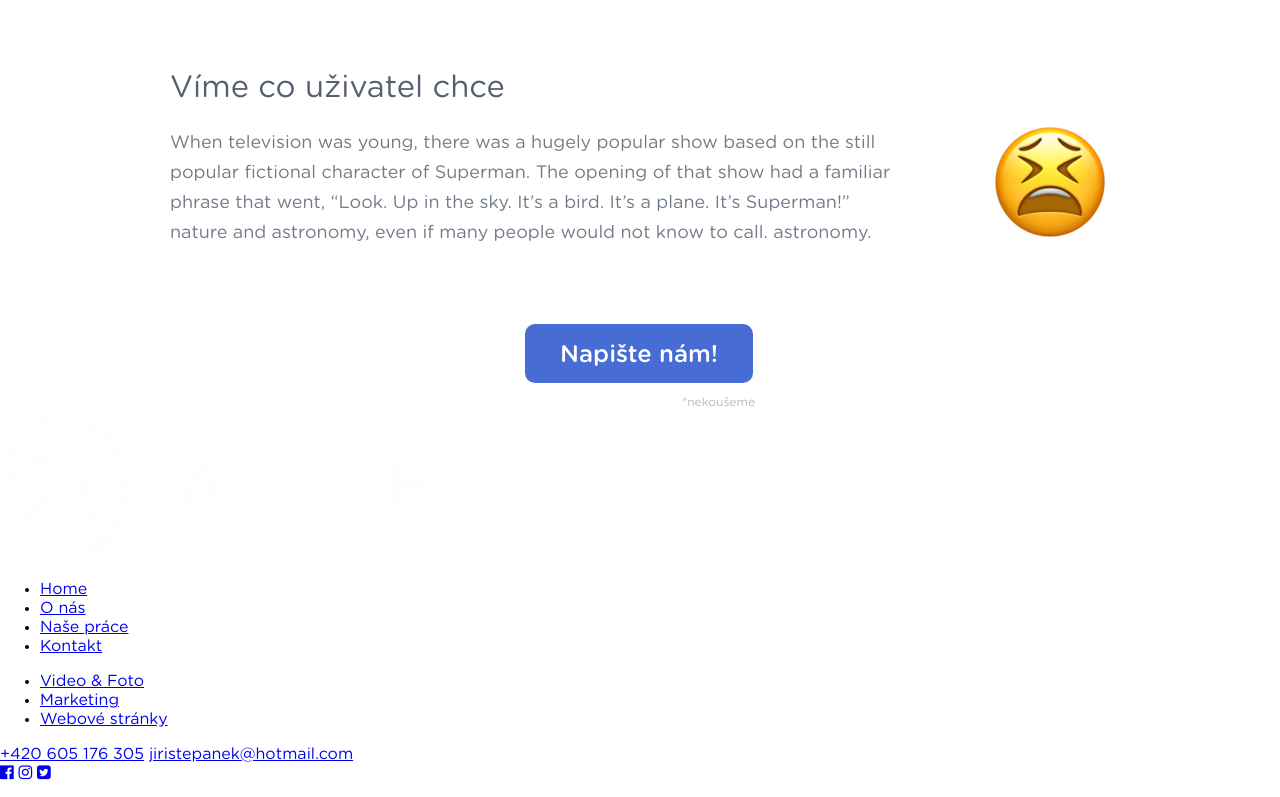
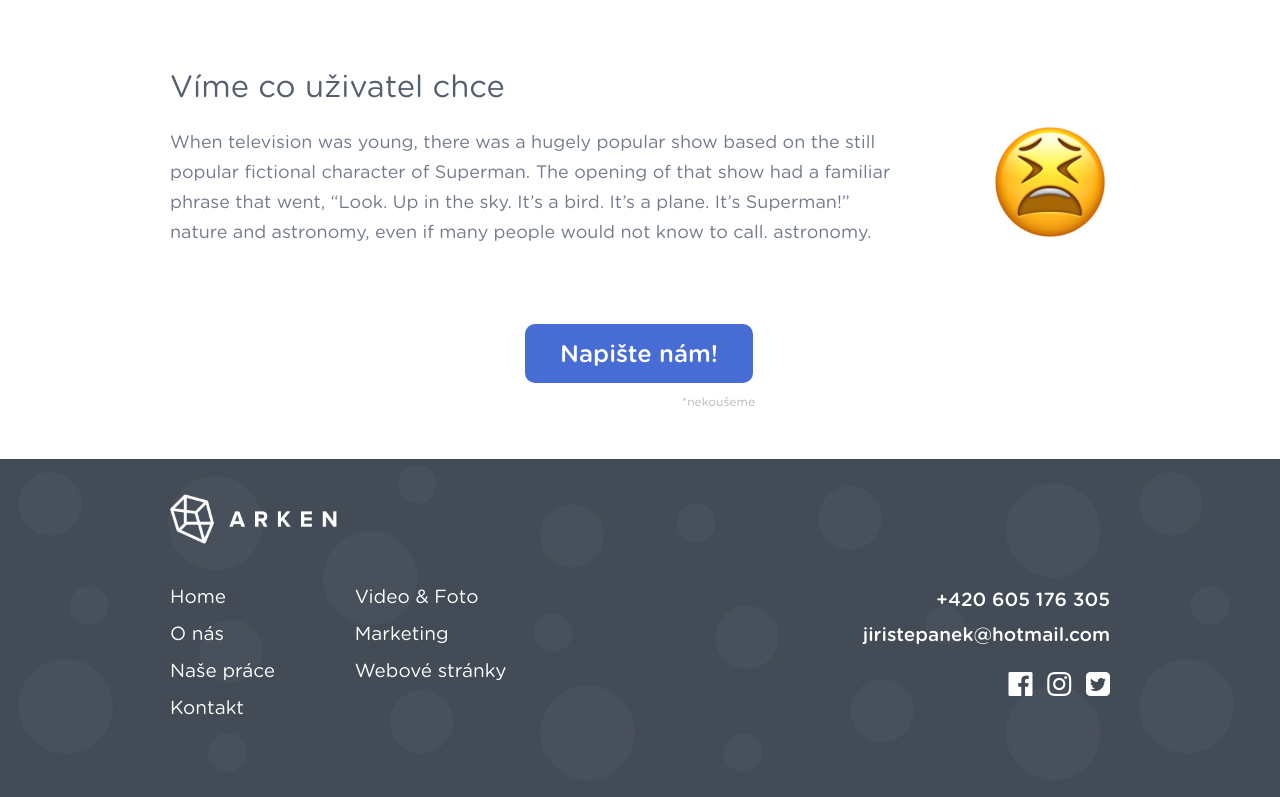
Before and after one commit to StyvekDrtic/arken, a plain HTML site: page index.html in a window 1280 px wide. Shown: the part 1211-2008 px from the top of the page. Drawn offline with Linux system fonts and the light colour scheme.

Commit message:
desktop 1str

```diff
--- a/assets/css/master.css
+++ b/assets/css/master.css
@@ -1,6 +1,6 @@
 /*****************************************
 
-FONTY
+fonts
 
 *****************************************/
 
@@ -26,7 +26,7 @@ FONTY
 
 /*****************************************
 
-OBECNÉ
+obecne
 
 *****************************************/
 
@@ -52,13 +52,13 @@ body {
 
 /*****************************************
 
-PAGE 1
+homepage
 
 *****************************************/
 
 /*****************************************
 
-Jumbotron & nav
+jumbotron & nav
 
 *****************************************/
 
@@ -145,7 +145,7 @@ nav ul a:hover {
 
 /*****************************************
 
-Bubliny
+bubliny
 
 *****************************************/
 
@@ -287,3 +287,94 @@ texty
   width: 230px;
   margin: 0 auto;
 }
+
+/*****************************************
+
+footer
+
+*****************************************/
+
+footer {
+  background: url("../img/footer.jpg");
+  background-repeat: repeat;
+  background-size: contain;
+  margin-top: 50px;
+}
+
+.footerLogo img {
+  height: 50px;
+}
+
+.footerLogo {
+  display: block;
+  padding-top: 35px;
+  padding-bottom: 30px;
+}
+
+.footerInner {
+  width: calc(100% - 100px);
+  max-width: 940px;
+  margin: 0 auto;
+}
+
+.footerLeva ul {
+  display: inline-block;
+  vertical-align: top;
+  padding: 0;
+  width: 180px;
+  margin-right: 0px;
+  margin-top: 0;
+  margin-bottom: 0;
+}
+
+.footerLeva ul li {
+  font-size: 19px;
+  list-style: none;
+  line-height: 37px;
+}
+
+.footerLeva ul li a {
+  color: #fff;
+  text-decoration: none;
+}
+
+.footerLeva {
+  display: inline-block;
+  vertical-align: top;
+  padding-bottom: 70px;
+}
+
+.footerPrava {
+  display: inline-block;
+  text-align: right;
+  vertical-align: top;
+  float: right;
+}
+
+.footerPrava a {
+  font-family: medium;
+  color: #fff;
+  font-size: 19px;
+  display: block;
+  text-decoration: none;
+  position: relative;
+  top: 10px;
+}
+
+.footerPrava a {
+  margin-bottom: 12px;
+}
+
+.social a {
+  margin: 0 5px !important;
+  display: inline-block;
+  font-size: 28px;
+}
+
+.social {
+  padding-top: 10px;
+}
+
+.social a:last-child {
+  margin-right: 0 !important;
+}
--- a/index.html
+++ b/index.html
@@ -93,6 +93,7 @@
       </div>
     </section>
     <footer>
+      <div class="footerInner">
         <div class="footerLogo">
           <img src="assets/img/logo.png" alt="logo">
         </div>
@@ -134,6 +135,7 @@
             </div>
           </div>
         </div>
+      </div>
     </footer>
   </body>
 </html>
```
Lines whose indentation alone changed are shown as unchanged.
